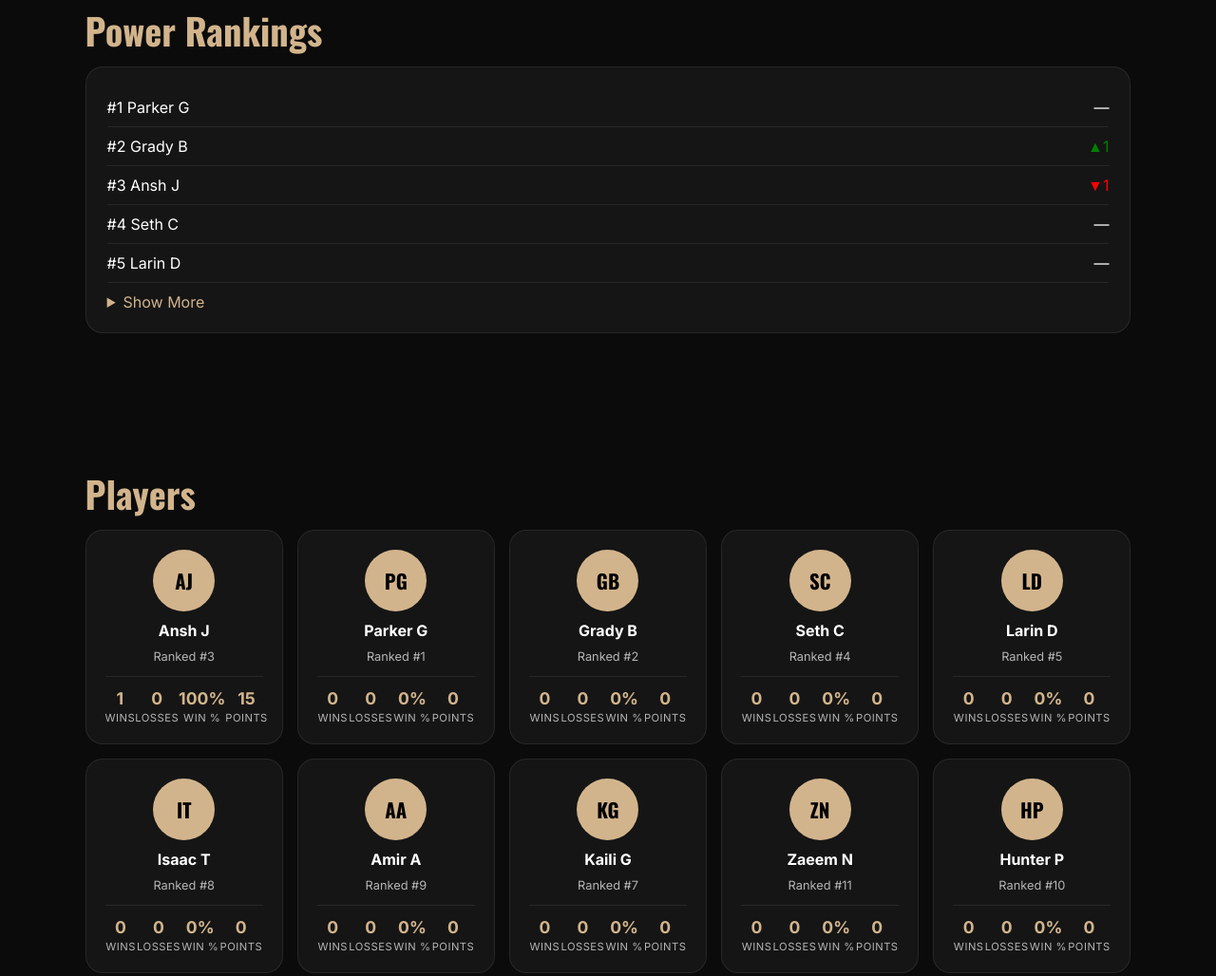
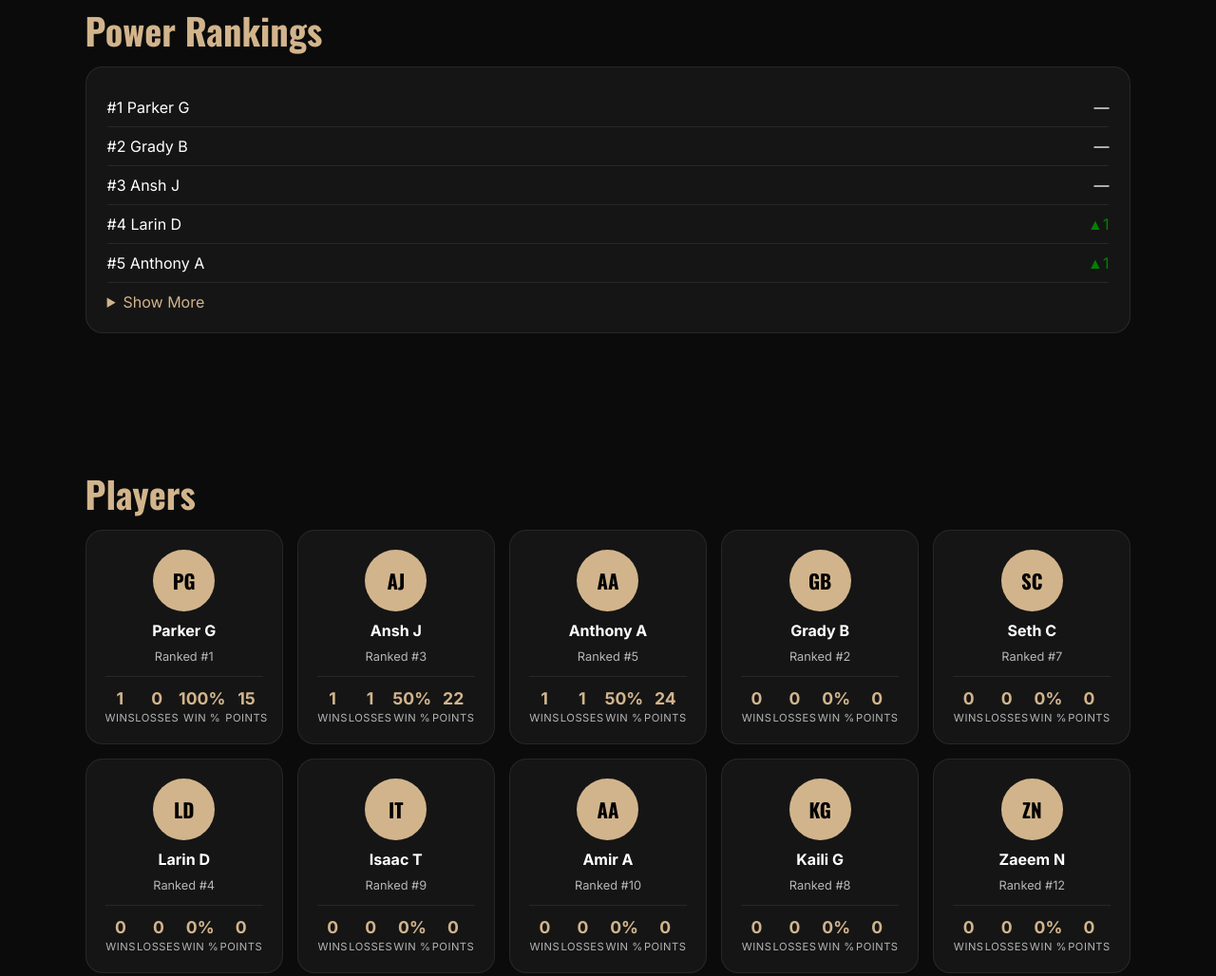
Before and after one commit to Winning-Pickleball-League/wpl-website, a plain HTML site: page index.html in a window 1280 px wide. Shown: the part 1605-2633 px from the top of the page at 95% size. Drawn offline with nearby package versions, Linux system fonts and the light colour scheme.

Commit message:
Add files via upload

```diff
--- a/index.html
+++ b/index.html
@@ -148,8 +148,8 @@ section{
     border:1px solid var(--line);
 }
 
-/* WEEK TAG */
-.week-tag{
+/* SEASON TAG */
+.season-tag{
     display:inline-block;
     margin:10px 0 15px;
     padding:6px 14px;
@@ -1070,7 +1070,7 @@ nav ul li a{
 <section id="standings">
 <h2 class="section-title">Standings</h2>
 
-<div class="week-tag">Week 1</div>
+<div class="season-tag">Season 1</div>
 
 <div class="card">
 <div class="table-scroll">
@@ -1093,20 +1093,20 @@ nav ul li a{
 
 <div class="card">
 <div class="rank-item"><span>#1 Parker G</span><span>—</span></div>
-<div class="rank-item"><span>#2 Grady B</span><span style="color:green">▲1</span></div>
-<div class="rank-item"><span>#3 Ansh J</span><span style="color:red">▼1</span></div>
-<div class="rank-item"><span>#4 Seth C</span><span>—</span></div>
-<div class="rank-item"><span>#5 Larin D</span><span>—</span></div>
+<div class="rank-item"><span>#2 Grady B</span><span>—</span></div>
+<div class="rank-item"><span>#3 Ansh J</span><span>—</span></div>
+<div class="rank-item"><span>#4 Larin D</span><span style="color:green">▲1</span></div>
+<div class="rank-item"><span>#5 Anthony A</span><span style="color:green">▲1</span></div>
 
 <details>
 <summary>Show More</summary>
-<div class="rank-item"><span>#6 Anthony A</span><span style="color:green">▲4</span></div>
-<div class="rank-item"><span>#7 Kaili G</span><span>NEW</span></div>
-<div class="rank-item"><span>#8 Isaac T</span><span>—</span></div>
-<div class="rank-item"><span>#9 Amir A</span><span style="color:red">▼1</span></div>
-<div class="rank-item"><span>#10 Hunter P</span><span style="color:red">▼1</span></div>
-<div class="rank-item"><span>#11 Zaeem N</span><span style="color:red">▼4</span></div>
-<div class="rank-item"><span>#12 Monson K</span><span>NEW (DNP)</span></div>
+<div class="rank-item"><span>#6 Monson </span><span style="color:green">▲6</span></div>
+<div class="rank-item"><span>#7 Seth C</span><span style="color:red">▼3</span></div>
+<div class="rank-item"><span>#8 Kaili G</span><span style="color:red">▼1</span></div>
+<div class="rank-item"><span>#9 Isaac T</span><span style="color:red">▼1</span></div>
+<div class="rank-item"><span>#10 Amir A</span><span style="color:red">▼1</span></div>
+<div class="rank-item"><span>#11 Hunter P</span><span style="color:red">▼1</span></div>
+<div class="rank-item"><span>#12 Zaeem N</span><span style="color:red">▼1</span></div>
 </details>
 </div>
 </section>
@@ -1198,18 +1198,18 @@ nav ul li a{
   // streak: '🔥 W2' for win streak, '🧊 L2' for loss streak, '—' for none
   // ranking: power ranking number
   const players = [
-    { name: "Parker G",  wins: 0, losses: 0, streak: "—",  ranking: 1  },
+    { name: "Parker G",  wins: 1, losses: 0, streak: "W1",  ranking: 1  },
     { name: "Grady B",   wins: 0, losses: 0, streak: "—",  ranking: 2  },
-    { name: "Ansh J",    wins: 1, losses: 0, streak: "W1", ranking: 3  },
-    { name: "Seth C",    wins: 0, losses: 0, streak: "—",  ranking: 4  },
-    { name: "Larin D",   wins: 0, losses: 0, streak: "—",  ranking: 5  },
-    { name: "Isaac T",   wins: 0, losses: 0, streak: "—",  ranking: 8  },
-    { name: "Amir A",    wins: 0, losses: 0, streak: "—",  ranking: 9  },
-    { name: "Kaili G",   wins: 0, losses: 0, streak: "—",  ranking: 7  },
-    { name: "Zaeem N",   wins: 0, losses: 0, streak: "—",  ranking: 11  },
-    { name: "Hunter P",  wins: 0, losses: 0, streak: "—",  ranking: 10 },
-    { name: "Anthony A", wins: 0, losses: 1, streak: "L1", ranking: 6 },
-    { name: "Monson K",  wins: 0, losses: 0, streak: "—",  ranking: 12 },
+    { name: "Ansh J",    wins: 1, losses: 1, streak: "L1", ranking: 3  },
+    { name: "Seth C",    wins: 0, losses: 0, streak: "—",  ranking: 7  },
+    { name: "Larin D",   wins: 0, losses: 0, streak: "—",  ranking: 4  },
+    { name: "Isaac T",   wins: 0, losses: 0, streak: "—",  ranking: 9  },
+    { name: "Amir A",    wins: 0, losses: 0, streak: "—",  ranking: 10  },
+    { name: "Kaili G",   wins: 0, losses: 0, streak: "—",  ranking: 8  },
+    { name: "Zaeem N",   wins: 0, losses: 0, streak: "—",  ranking: 12  },
+    { name: "Hunter P",  wins: 0, losses: 0, streak: "—",  ranking: 11 },
+    { name: "Anthony A", wins: 1, losses: 1, streak: "W1", ranking: 5 },
+    { name: "Monson K",  wins: 0, losses: 1, streak: "L1",  ranking: 6 },
   ];
 
   // ── EDIT MATCH HISTORY HERE ───────────────────────────────────────
@@ -1222,6 +1222,10 @@ nav ul li a{
     { player: "Anthony A", type: "friendly", opponent: "Ansh J",    myScore: 1,  oppScore: 5,  date: "June 4, 2026" },
     { player: "Parker G",  type: "friendly", opponent: "Ansh J",    myScore: 5,  oppScore: 2,  date: "June 4, 2026" },
     { player: "Ansh J",    type: "friendly", opponent: "Parker G",  myScore: 2,  oppScore: 5,  date: "June 4, 2026" },
+    { player: "Parker G",    type: "win", opponent: "Ansh J",  myScore: 15,  oppScore: 7,  date: "June 5, 2026" },
+    { player: "Ansh J",    type: "win", opponent: "Parker G",  myScore: 7,  oppScore: 15,  date: "June 5, 2026" },
+    { player: "Anthony A",    type: "win", opponent: "Monson K",  myScore: 15,  oppScore: 12,  date: "June 5, 2026" },
+    { player: "Monson K",    type: "loss", opponent: "Anthony A",  myScore: 12,  oppScore: 15,  date: "June 5, 2026" },
   ];
   // ──────────────────────────────────────────────────────────────────
 
@@ -1361,7 +1365,7 @@ nav ul li a{
   // ── EDIT PLAYER OF THE WEEK HERE ──────────────────────────────────
   const potw = {
     name: "Parker G",
-    weekRecord: "0-0 this week",
+    seasonRecord: "1-0 this season",
     reason: "He made the whole website and it took him a very long time."
   };
   // ──────────────────────────────────────────────────────────────────
@@ -1370,10 +1374,10 @@ nav ul li a{
     <div class="potw-card">
       <div class="potw-trophy">🏆</div>
       <div>
-        <div class="potw-label">Player of the Week</div>
+        <div class="potw-label">Player of the Season</div>
         <div class="potw-name">${potw.name}</div>
         <div class="potw-reason">${potw.reason}</div>
-        <span class="potw-record">${potw.weekRecord}</span>
+        <span class="potw-record">${potw.seasonRecord}</span>
       </div>
     </div>
   `;
@@ -1524,19 +1528,19 @@ nav ul li a{
   // ─────────────────────────────────────────────────────────────────
   const matchResults = [
     {
-      winner: "Ansh J", loser: "Anthony A", score: "15 — 9", type: "official",
-      prob: { winner: 73, loser: 27 },
-      mqs: { leadChanges: 7, closeness: 5, upsetFactor: 4 }
+      winner: "Parker G", loser: "Ansh J", score: "15 — 7", type: "official",
+      prob: { winner: 49, loser: 51 },
+      mqs: { leadChanges: 4, closeness: 5, upsetFactor: 4 }
     },
     {
-      winner: "Ansh J", loser: "Anthony A", score: "5 — 1", type: "friendly",
-      prob: { winner: 65, loser: 35 },
-      mqs: { leadChanges: 1, closeness: 3, upsetFactor: 2 }
+      winner: "Anthony A", loser: "Monson K", score: "15 — 12", type: "official",
+      prob: { winner: 32, loser: 68 },
+      mqs: { leadChanges: 7, closeness: 9, upsetFactor: 4 }
     },
     {
-      winner: "Parker G", loser: "Ansh J", score: "5 — 2", type: "friendly",
-      prob: { winner: 64, loser: 36 },
-      mqs: { leadChanges: 4, closeness: 4, upsetFactor: 3 }
+    winner: "Ansh J", loser: "Anthony A", score: "15 — 9", type: "official",
+      prob: { winner: 73, loser: 27 },
+      mqs: { leadChanges: 7, closeness: 5, upsetFactor: 6 }
     },
   ];
   // ──────────────────────────────────────────────────────────────────
```
